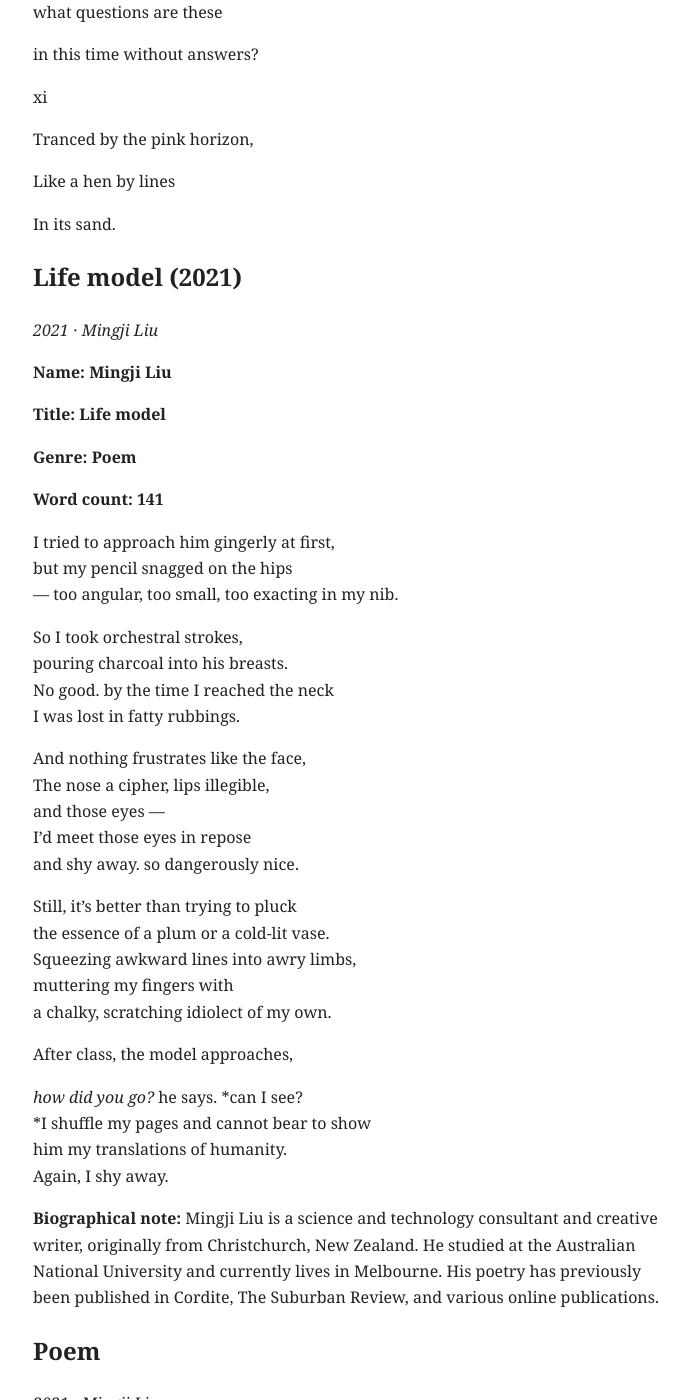
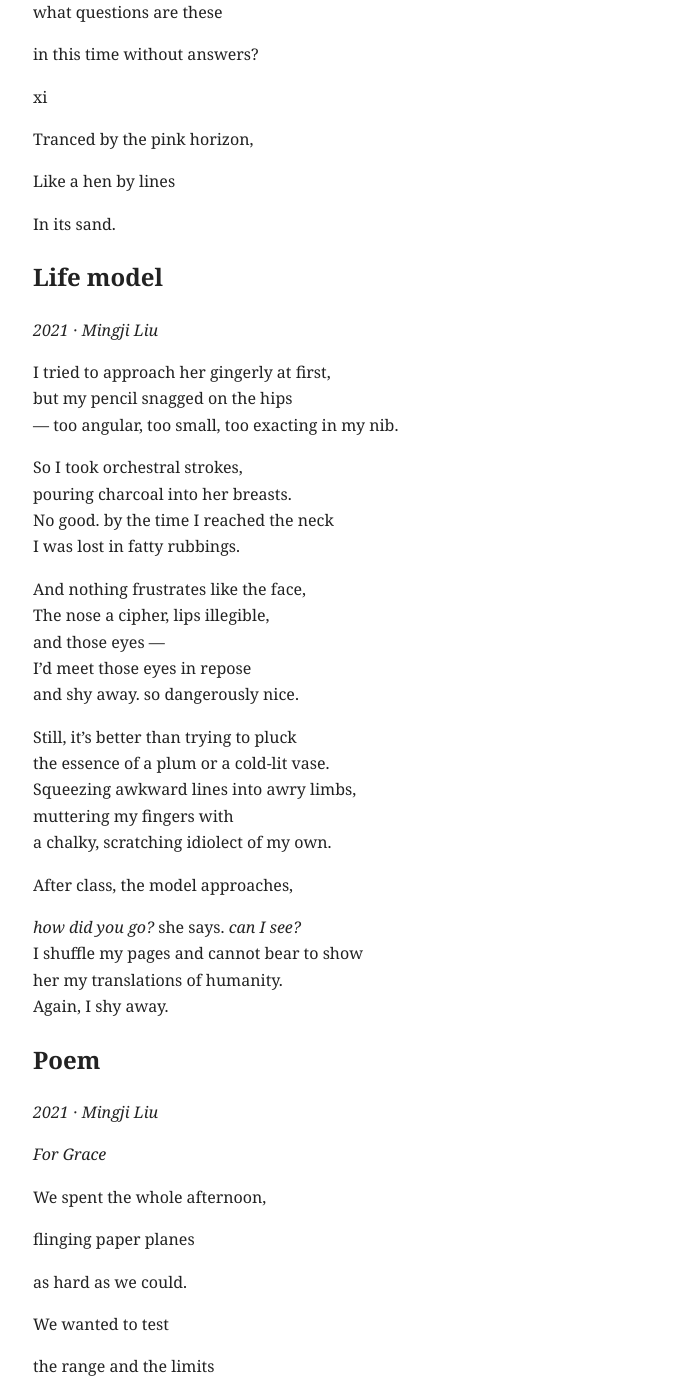
Before and after one commit to mingjiliu/mingjiliu.github.io, a Jekyll site: the page built from _poems/2021.md, in a window 1280 px wide and 1400 px high, scrolled down 6674 px. Shown: the whole window, without its empty margins (291-980 px from the left). Built offline with Jekyll 4.4.1, drawn with Linux system fonts in a browser that asks for light colours.

Commit message:
Update 2021.md

```diff
--- a/_poems/2021.md
+++ b/_poems/2021.md
@@ -283,24 +283,16 @@ Like a hen by lines
 
 In its sand.
 
-## Life model (2021)
+## Life model
 
 *2021 · Mingji Liu*
 
-**Name: Mingji Liu**
-
-**Title: Life model**
-
-**Genre: Poem**
-
-**Word count: 141**
-
-I tried to approach him gingerly at first,
+I tried to approach her gingerly at first,
 but my pencil snagged on the hips
 --- too angular, too small, too exacting in my nib.
 
 So I took orchestral strokes,
-pouring charcoal into his breasts.
+pouring charcoal into her breasts.
 No good. by the time I reached the neck
 I was lost in fatty rubbings.
 
@@ -318,12 +310,10 @@ a chalky, scratching idiolect of my own.
 
 After class, the model approaches,
 
-*how did you go?* he says. *can I see?
-*I shuffle my pages and cannot bear to show
-him my translations of humanity.
+*how did you go?* she says. *can I see?*
+I shuffle my pages and cannot bear to show
+her my translations of humanity.
 Again, I shy away.
-
-**Biographical note:** Mingji Liu is a science and technology consultant and creative writer, originally from Christchurch, New Zealand. He studied at the Australian National University and currently lives in Melbourne. His poetry has previously been published in Cordite, The Suburban Review, and various online publications.
 
 ## Poem
 
```
